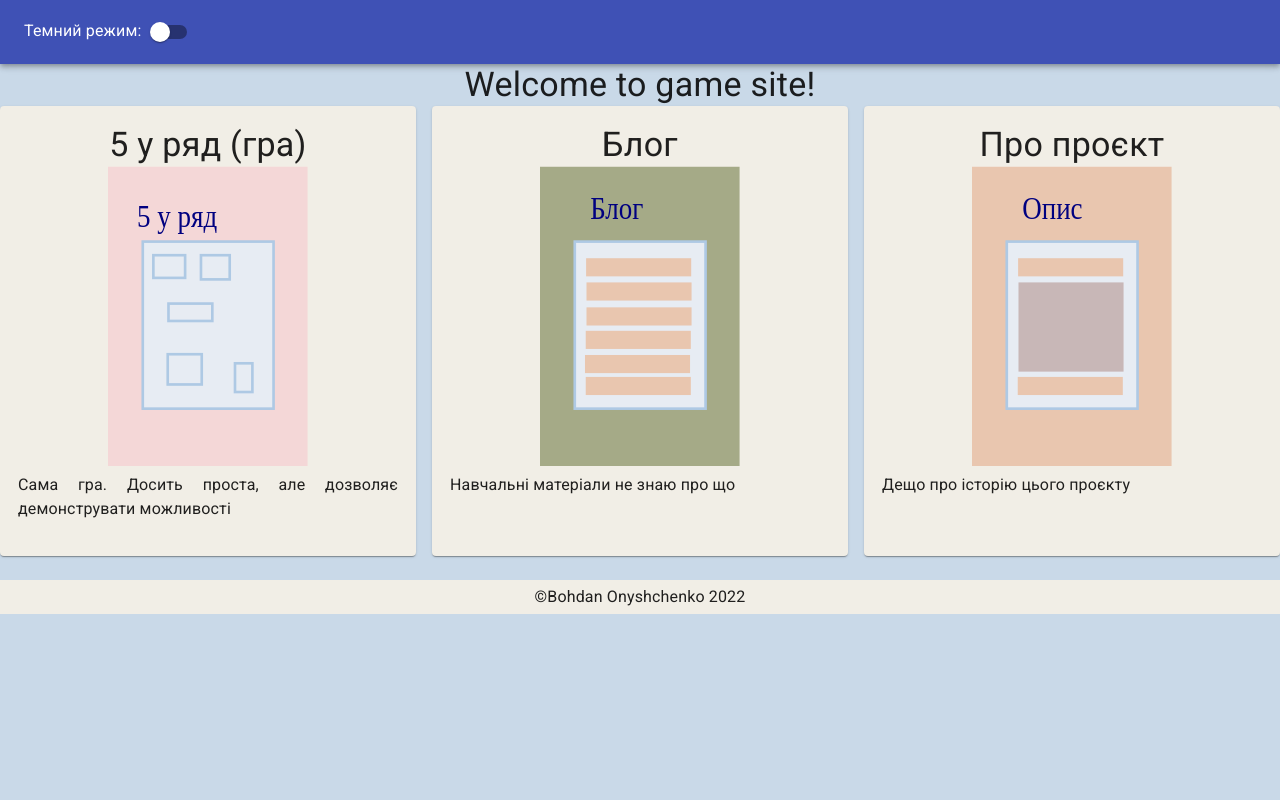
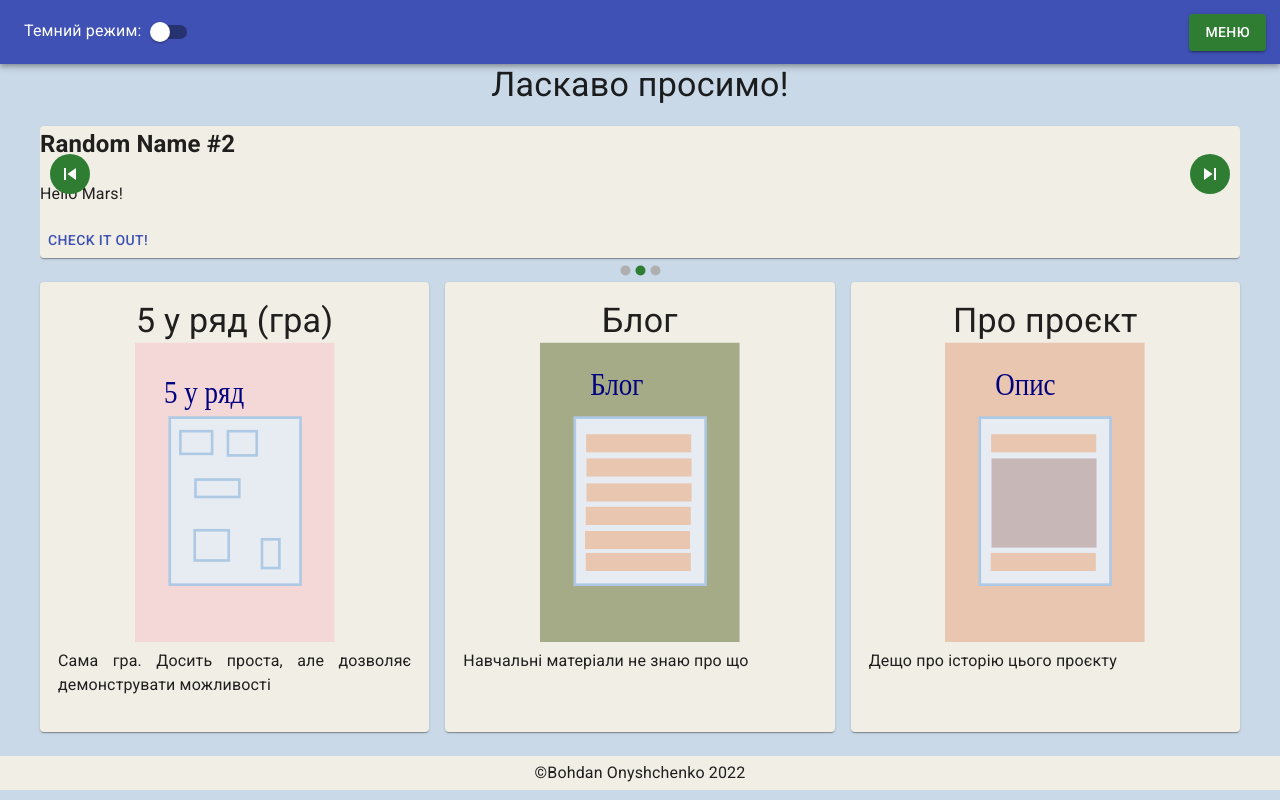
Before and after one commit to SeaLionJS/GameNextJS, a Next.js app: page / in a window 1280 px wide. Built offline with nearby package versions, Linux system fonts and the light colour scheme.

Commit message:
added carousel, localstorage

```diff
--- a/components/MainLayout.js
+++ b/components/MainLayout.js
@@ -7,22 +7,57 @@ import {
   Toolbar,
   Link,
   Box,
+  Menu,
+  Button,
+  MenuItem,
+  ListItemIcon,
+  ListItemText,
 } from "@mui/material";
+
+import AppRegistrationIcon from "@mui/icons-material/AppRegistration";
+import LoginIcon from "@mui/icons-material/Login";
+import LogoutIcon from "@mui/icons-material/Logout";
 
 import NextLink from "next/link";
 import Head from "next/head";
-import { useState } from "react";
+import { useEffect, useState } from "react";
 import { darkTheme as dark, lightTheme as light } from "./themes";
 import { useRouter } from "next/router";
+import { useContext } from "react";
+import { Store } from "../utils/store";
+import Storage from "../utils/localStorage";
 
 export default function MainLayout({ children, title, description }) {
-  const [selectedTheme, setSelectedTheme] = useState("light");
+  const { state, dispatch } = useContext(Store);
+  const { darkMode } = state;
+
+  useEffect(() => {
+    const darkModeStorage = Storage.getDarkMode();
+    dispatch({ type: darkModeStorage ? "DARK_MODE_ON" : "DARK_MODE_OFF" });
+  }, []);
 
   const toggleTheme = () => {
-    setSelectedTheme(selectedTheme === "light" ? "dark" : "light");
+    console.log(state, darkMode);
+    Storage.setDarkMode(!darkMode);
+    dispatch({ type: darkMode ? "DARK_MODE_OFF" : "DARK_MODE_ON" });
   };
 
   const router = useRouter();
+  const isUserConfirmed = false;
+
+  const [anchorEl, setAnchorEl] = useState(null);
+
+  const handleCloseMenu = () => {
+    setAnchorEl(null);
+  };
+
+  const handleShowMenu = (e) => {
+    setAnchorEl(e.currentTarget);
+  };
+
+  const handleMenu = (path) => {
+    router.push(path);
+  };
 
   return (
     <>
@@ -30,16 +65,57 @@ export default function MainLayout({ children, title, description }) {
         <title>{title ? `${title}` : "Game portal"}</title>
         {description && <meta name="description" content={description} />}
       </Head>
-      <ThemeProvider theme={selectedTheme === "light" ? light : dark}>
+      <ThemeProvider theme={darkMode ? dark : light}>
         <CssBaseline />
         <AppBar position="static">
           <Toolbar>
             <div>
               Темний режим:
-              <Switch
-                checked={selectedTheme === "dark"}
-                onChange={toggleTheme}
-              ></Switch>
+              <Switch checked={darkMode} onChange={toggleTheme}></Switch>
+            </div>
+            <div style={{ position: "absolute", right: 14, top: 14 }}>
+              <Button
+                variant="contained"
+                color="success"
+                onClick={handleShowMenu}
+              >
+                Меню
+              </Button>
+              <Menu
+                anchorEl={anchorEl}
+                open={Boolean(anchorEl)}
+                onClose={handleCloseMenu}
+              >
+                {isUserConfirmed ? (
+                  <MenuItem onClick={() => handleMenu("/logout")}>
+                    <ListItemIcon>
+                      <LogoutIcon fontSize="small" />
+                    </ListItemIcon>
+                    <ListItemText>Вийти</ListItemText>
+                  </MenuItem>
+                ) : (
+                  [
+                    <MenuItem
+                      onClick={() => handleMenu("/login")}
+                      key="login-key"
+                    >
+                      <ListItemIcon>
+                        <LoginIcon fontSize="small" />
+                      </ListItemIcon>
+                      <ListItemText>Увійти</ListItemText>
+                    </MenuItem>,
+                    <MenuItem
+                      onClick={() => handleMenu("/register")}
+                      key="register-key"
+                    >
+                      <ListItemIcon>
+                        <AppRegistrationIcon fontSize="small" />
+                      </ListItemIcon>
+                      <ListItemText>Регістрація</ListItemText>
+                    </MenuItem>,
+                  ]
+                )}
+              </Menu>
             </div>
           </Toolbar>
         </AppBar>
--- /dev/null
+++ b/components/widgets/Carousel.js
@@ -0,0 +1,64 @@
+import Carousel from "react-material-ui-carousel";
+import React from "react";
+import { Paper, Button } from "@mui/material";
+import SkipNextIcon from "@mui/icons-material/SkipNext";
+import SkipPreviousIcon from "@mui/icons-material/SkipPrevious";
+
+function Item(props) {
+  //for test
+  return (
+    <Paper>
+      <h2>{props.item.name}</h2>
+      <p>{props.item.description}</p>
+
+      <Button className="CheckButton">Check it out!</Button>
+    </Paper>
+  );
+}
+
+export default function CarouselWidget() {
+  const items = [
+    {
+      name: "Random Name #1",
+      description: "Hello Earth!",
+    },
+    {
+      name: "Random Name #2",
+      description: "Hello Mars!",
+    },
+    {
+      name: "Random Name #3",
+      description: "Hello Venus!",
+    },
+  ];
+
+  return (
+    <Carousel
+      NextIcon={<SkipNextIcon />}
+      PrevIcon={<SkipPreviousIcon />}
+      fullHeightHover={false}
+      navButtonsProps={{
+        style: {
+          backgroundColor: "#2e7d32",
+          borderRadius: "50%",
+        },
+      }}
+      activeIndicatorIconButtonProps={{
+        style: {
+          color: "#2e7d32",
+        },
+      }}
+      indicatorContainerProps={{
+        style: {
+          marginTop: "20px",
+          textAlign: "center",
+        },
+      }}
+      navButtonsAlwaysVisible
+    >
+      {items.map((item, i) => (
+        <Item key={i} item={item} />
+      ))}
+    </Carousel>
+  );
+}
--- a/pages/_app.js
+++ b/pages/_app.js
@@ -1,12 +1,15 @@
 import "../styles/global.css";
 import { StoreProvider } from "../utils/store";
+import { SnackbarProvider } from "notistack";
 
 function App({ Component, pageProps }) {
   //console.log("App is running");
   return (
-    <StoreProvider>
-      <Component {...pageProps} />
-    </StoreProvider>
+    <SnackbarProvider maxSnack={3}>
+      <StoreProvider>
+        <Component {...pageProps} />
+      </StoreProvider>
+    </SnackbarProvider>
   );
 }
 
--- a/pages/index.js
+++ b/pages/index.js
@@ -1,20 +1,25 @@
-import React from "react";
+import React, { useEffect } from "react";
 import MainLayout from "../components/MainLayout";
 
-import NextLink from "next/link";
 import description from "../components/JSON/mainDescription.json";
-
 import { Grid, Typography } from "@mui/material";
+import CarouselWidget from "../components/widgets/Carousel";
+import { useSnackbar } from "notistack";
 
 import MainDescriptionBlock from "../components/MainDescriptionBlock";
 
 export default function Main() {
   //console.log(description);
+  const { enqueueSnackbar, closeSnackbar } = useSnackbar();
+  useEffect(() => {
+    enqueueSnackbar("This is working!", { variant: "info" });
+  }, []);
   return (
     <MainLayout>
       <Typography component="h1" variant="h4" align="center">
-        Welcome to game site!
+        Ласкаво просимо!
       </Typography>
+      <CarouselWidget />
       <Grid container spacing={2} sx={{ marginBottom: 3 }}>
         {description.map((e, ind) => (
           <Grid item xs={12} sm={6} md={4} key={ind}>
--- a/styles/global.css
+++ b/styles/global.css
@@ -6,3 +6,27 @@ a{
 footer{
     padding: 5px;
 }
+
+main{
+    max-width: 1200px;
+    margin: 0 auto;
+}
+
+::-webkit-scrollbar {
+    width: 10px;
+  }
+
+  ::-webkit-scrollbar-track {
+    background: transparent;
+  }
+
+  ::-webkit-scrollbar-thumb {
+    background: rgb(38, 64, 85);
+    border-radius: 5px;
+
+  }
+
+  ::-webkit-scrollbar-thumb:hover {
+    background: rgb(0, 49, 82);
+    cursor: pointer;
+  }
--- /dev/null
+++ b/utils/localStorage.js
@@ -0,0 +1,8 @@
+export default {
+  setDarkMode(value) {
+    window.localStorage.setItem("DARK_MODE", value);
+  },
+  getDarkMode() {
+    return JSON.parse(window.localStorage.getItem("DARK_MODE"));
+  },
+};
--- a/utils/store.js
+++ b/utils/store.js
@@ -2,8 +2,10 @@ import { createContext, useReducer } from "react";
 
 export const Store = createContext();
 const initialState = {
-  darkMode: true,
+  darkMode: false,
 };
+
+console.log(initialState);
 
 function reducer(state, action) {
   switch (action.type) {
```
Also changed, not shown: components/widgets/GCell.js (+17 -2 lines), package.json (+8 -1 lines), pages/login.js (+20 -12 lines).
